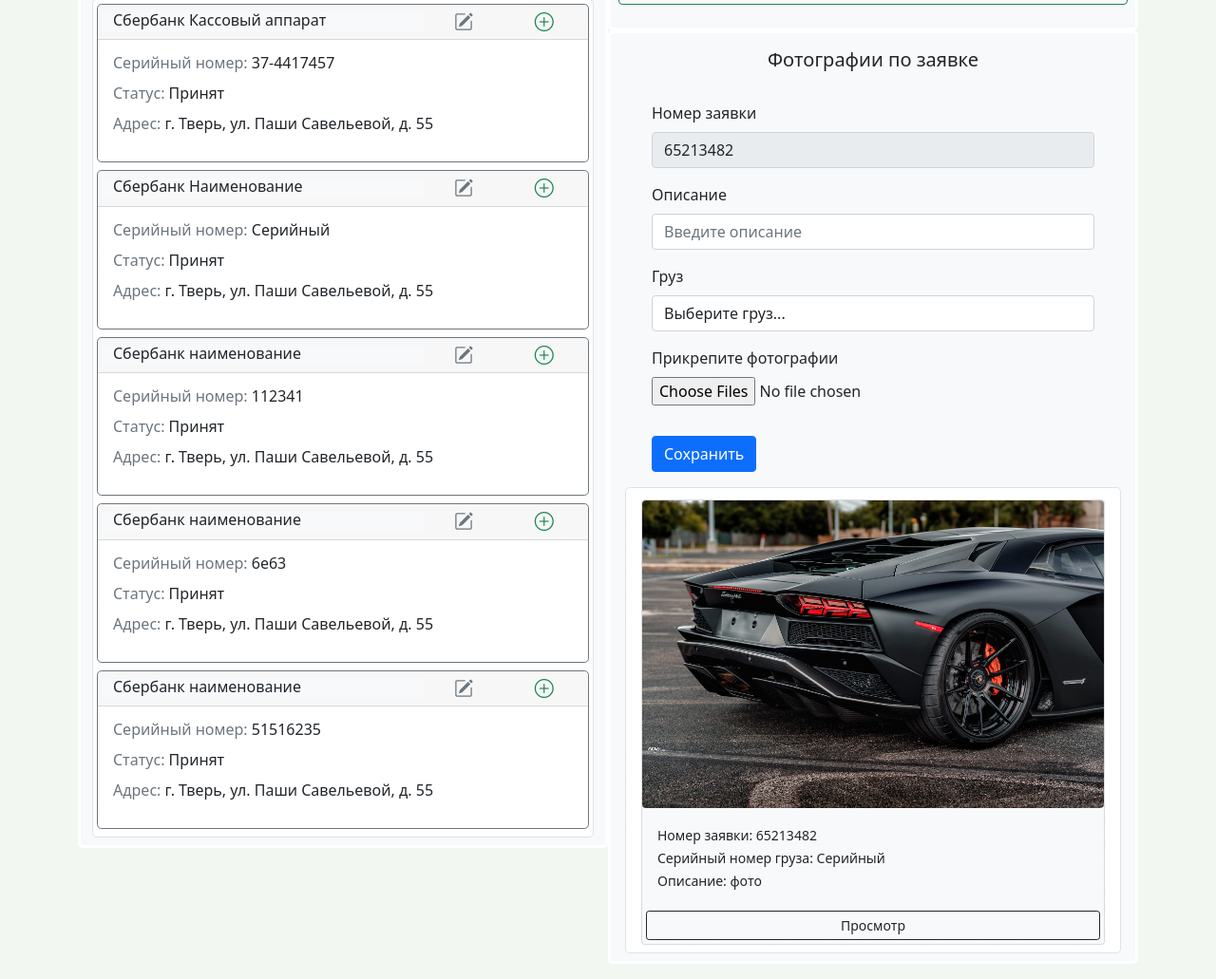
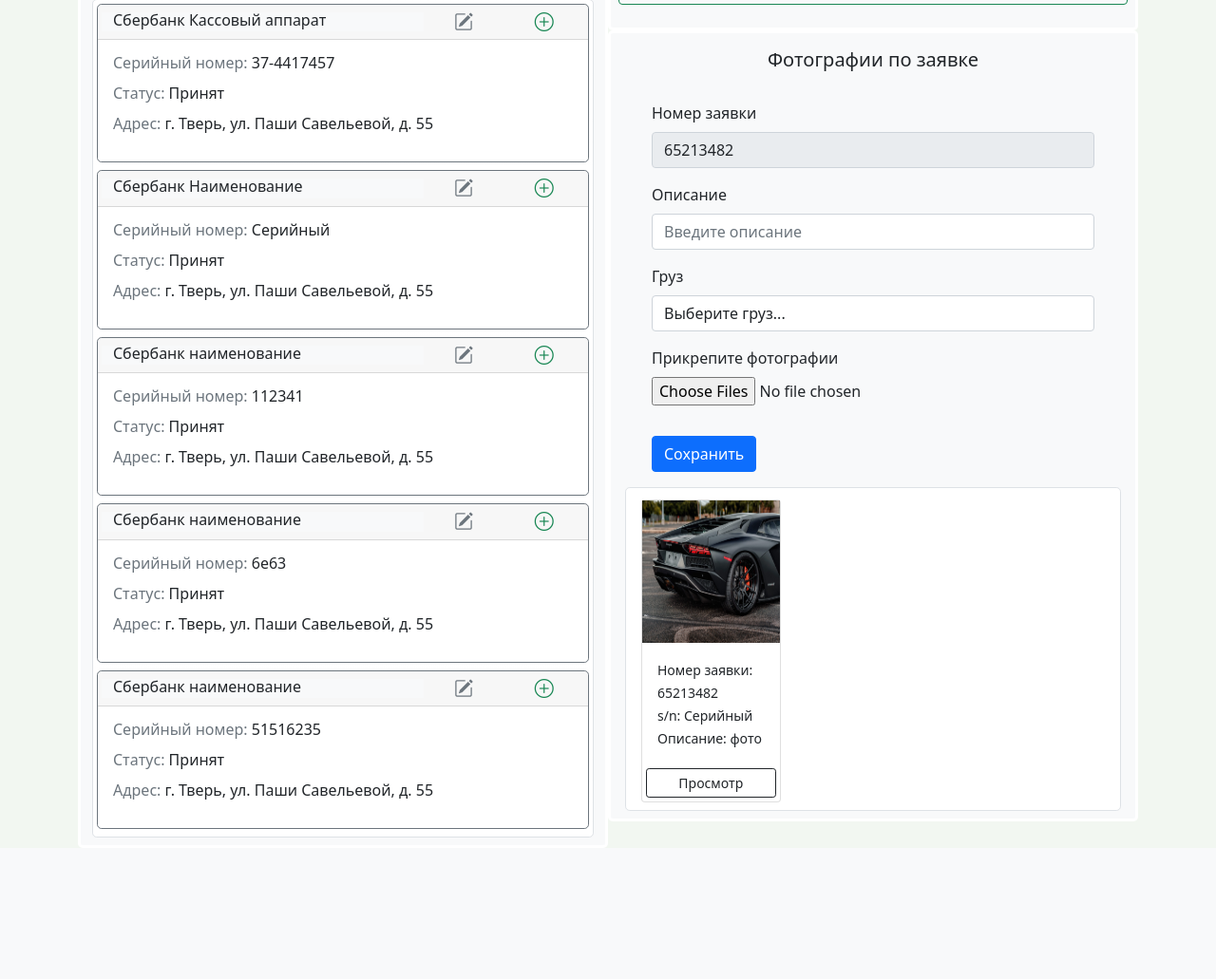
Before and after one commit to Rooliksen/wms_system, a Django app: page /order/18/ in a window 1280 px wide. Shown: the part 489-1520 px from the top of the page at 95% size. After the commit the page ends 1371 px from the top, so only its background shows below. Run offline with Django 3.2, Linux system fonts and the light colour scheme; data comes from the database, SQL or seed files in the repository; some libraries are stand-ins or nearby versions.

Commit message:
Second commit

```diff
--- a/wms/templates/wms/order.html
+++ b/wms/templates/wms/order.html
@@ -2,7 +2,7 @@
 <style>
   .image-thumbail {
       height: 200px;
-      object-fit: cover;
+      object-fit: inherit;
   }
 
   .list-group-item a {
@@ -230,15 +230,16 @@
             <div class="row">
 
               <div class="col border border-1 pl-3 pr-3 pt-1 mb-2 bg-white bg-gradient rounded-3">
+                <div class="row">
 
                     {% for photo in photos %}
-                <div class="row-md-4">
-                    <div class="card my-2 bg-light bg-gradient">
-                        <img class="image-thumbail rounded d-block" src="{{photo.image.url}}" alt="Card image cap">
+                    <div class="col-md-4">
+                        <div class="card my-2">
+                            <img style="height: 150px;" class="image-thumbail" src="{{photo.image.url}}" alt="Card image cap">
 
                             <div class="card-body">
                                 <small>Номер заявки: {{photo.order.logistic_order}}</small><br>
-                            <small>Серийный номер груза: {{photo.atm.serial_num}}</small><br>
+                                <small>s/n: {{photo.atm.serial_num}}</small><br>
                                 <small>Описание: {{photo.description}}</small>
                             </div>
 
@@ -249,6 +250,7 @@
                     <h4>Фотографии отсутствуют...</h4>
                     {% endfor %}
 
+                </div>
             </div>
 
 
```
Lines whose indentation alone changed are shown as unchanged.
